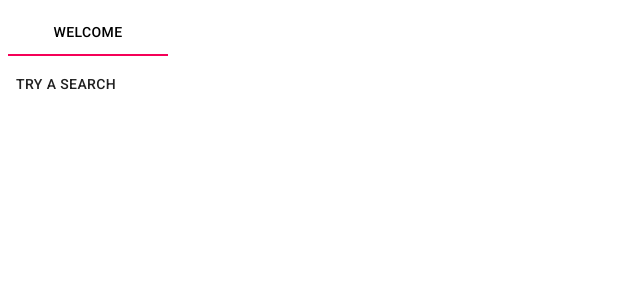
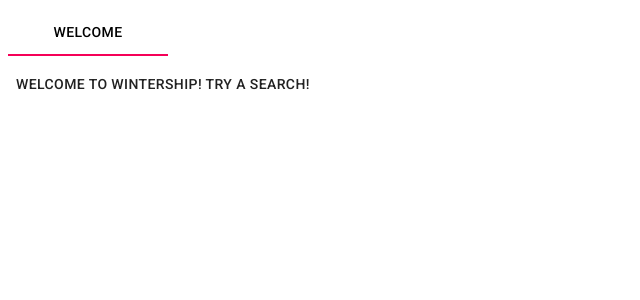
Before and after one commit to mHubbell/shutterstock-api-sandbox, a React app: page / in a window 1280 px wide. Shown: the top 300 px of the page, without its empty margins (0-640 px from the left). Built offline with nearby package versions, Linux system fonts and the light colour scheme; the HTML template or start-up script is replaced by a standard one.

Commit message:
wrote welcome to winternship

```diff
--- a/src/Search.jsx
+++ b/src/Search.jsx
@@ -21,7 +21,7 @@
     const { results } = this.state;
     return (
       <Box>
-        <Button onClick={this.doSearch}>Try a Search</Button>
+        <Button onClick={this.doSearch}>Welcome to Wintership! Try a Search!</Button>
         {results.map((result) => <pre key={result.id}>{JSON.stringify(result, null, 2)}</pre>)}
       </Box>
     );
```
